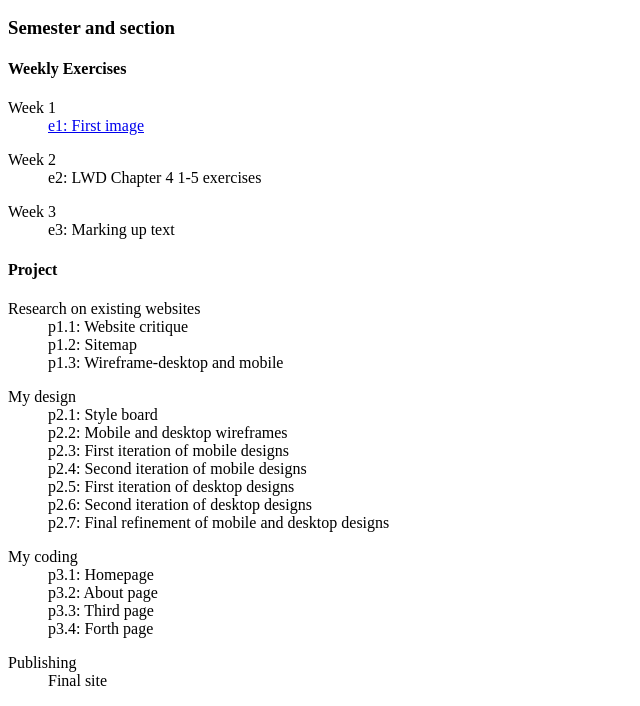
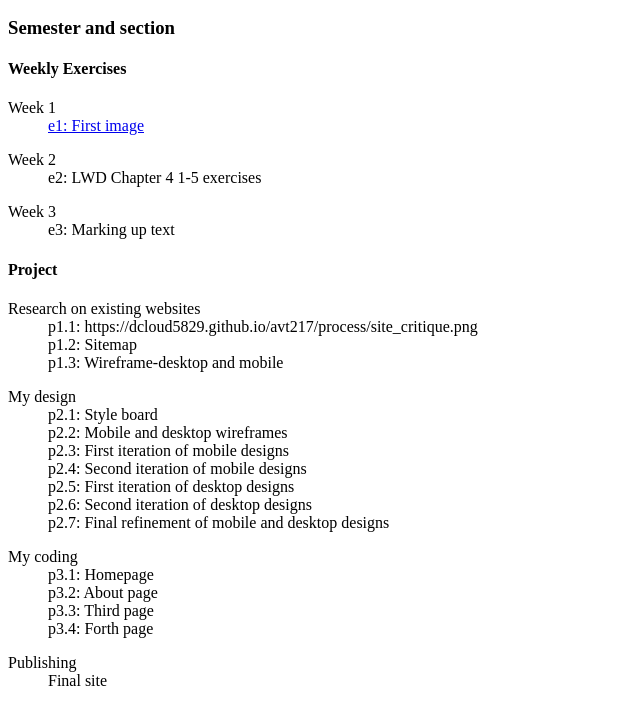
Before and after one commit to DCLOUD5829/avt217, a plain HTML site: page weekly/index.html in a window 1280 px wide. Shown: the part 110-816 px from the top of the page, without its empty margins (0-640 px from the left). Drawn offline with Linux system fonts and the light colour scheme.

Commit message:
Update index.html

```diff
--- a/weekly/index.html
+++ b/weekly/index.html
@@ -36,7 +36,7 @@
 <dl>
 
 	<dt>Research on existing websites</dt>
-    <dd>p1.1: Website critique </dd>
+    <dd>p1.1: https://dcloud5829.github.io/avt217/process/site_critique.png</dd>
     <dd>p1.2: Sitemap </dd>
 	<dd>p1.3: Wireframe-desktop and mobile </dd>
 </dl>
```
